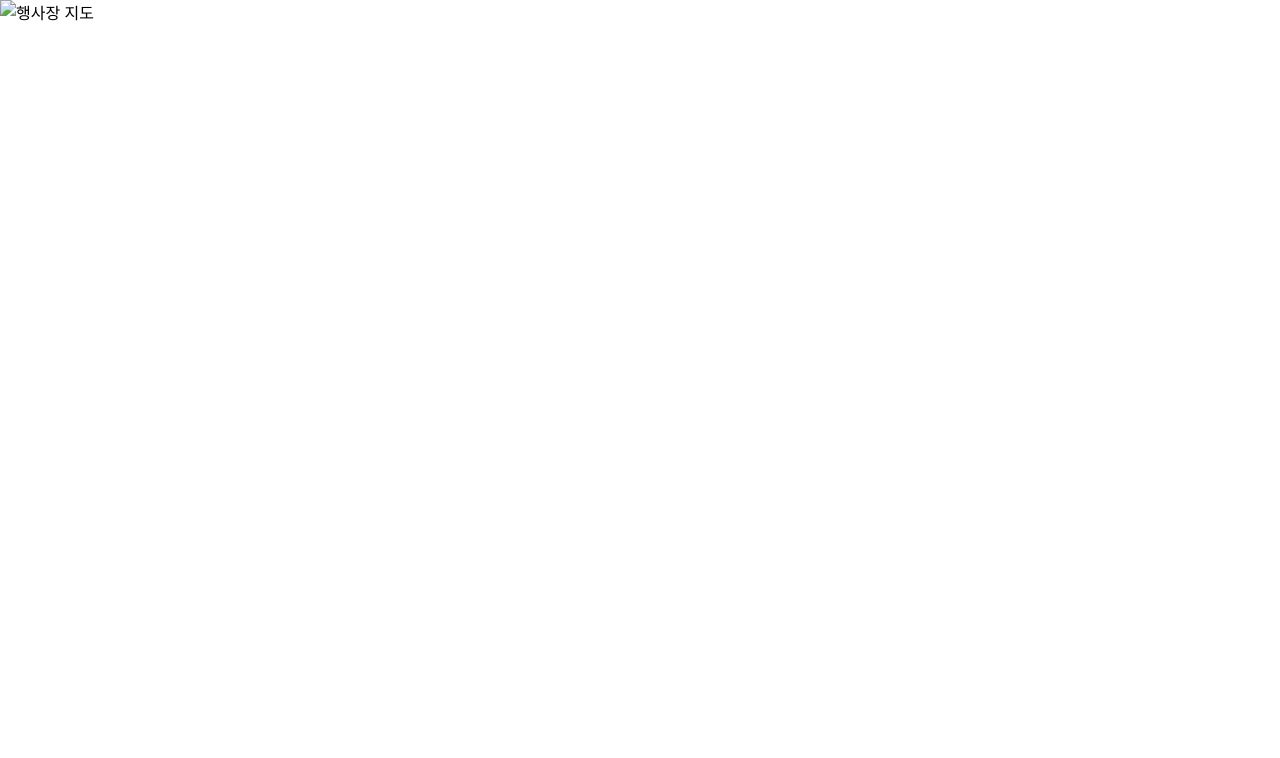
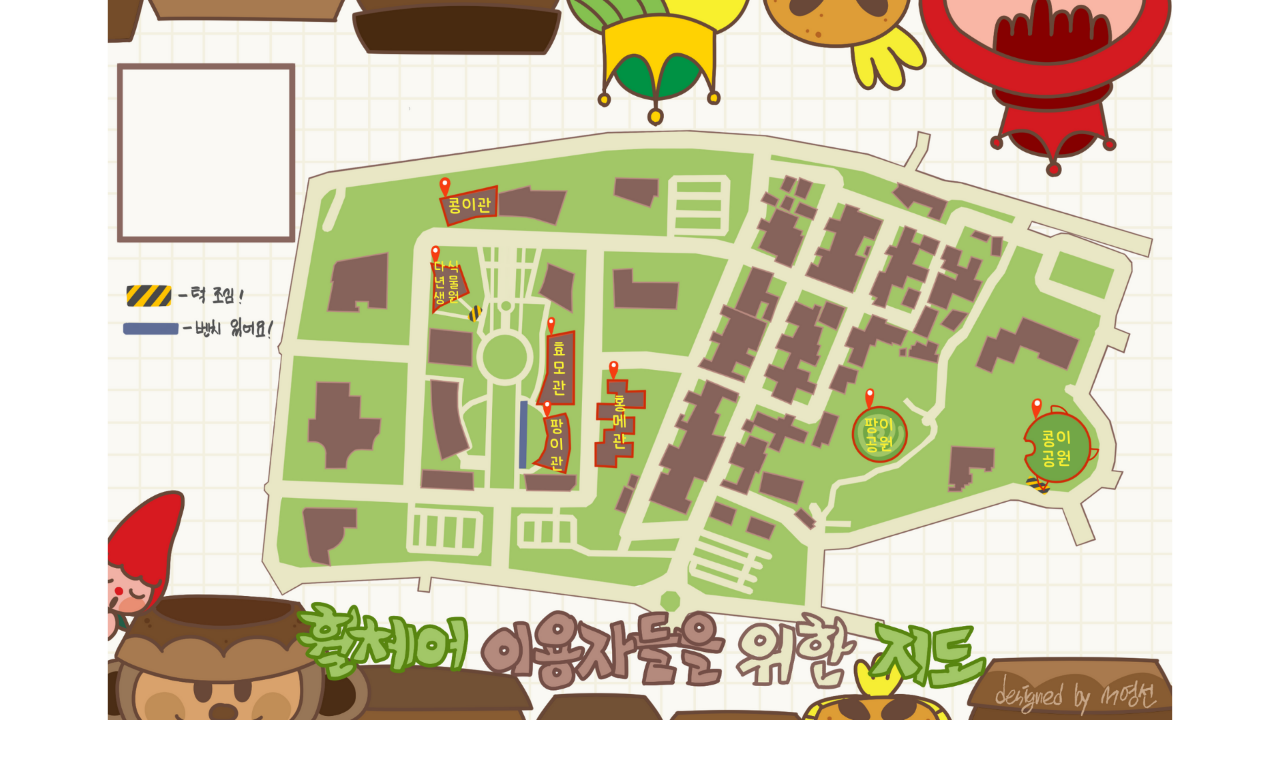
Before and after one commit to youhe5038/scjesf, a plain HTML site: page index.html in a window 1280 px wide. Drawn offline with Linux system fonts and the light colour scheme; files whose address does not match are found by name.

Commit message:
Update index.html

```diff
--- a/index.html
+++ b/index.html
@@ -23,7 +23,7 @@
 <body>
 
 <div class="map-container" id="mapContainer">
-  <img src="./index_files/map.png" alt="행사장 지도">
+  <img src="https://github.com/youhe5038/scjesf/blob/main/map.png?raw=true" alt="행사장 지도">
 
   <!-- 콩이관 -->
   <div class="hotspot" style="top:220px; left:524px; width:67px; height:49px;" onclick="showModal(&#39;콩이관&#39;)"></div>
```
